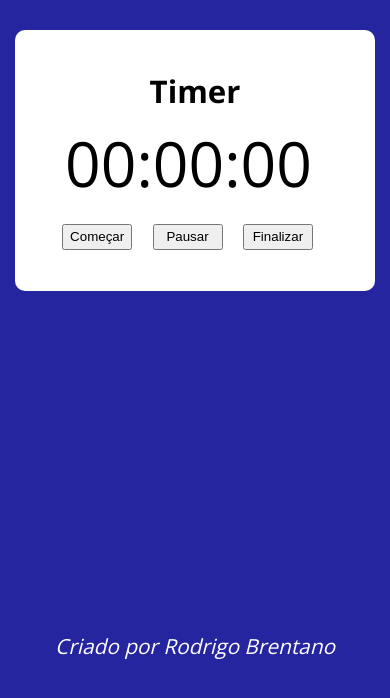
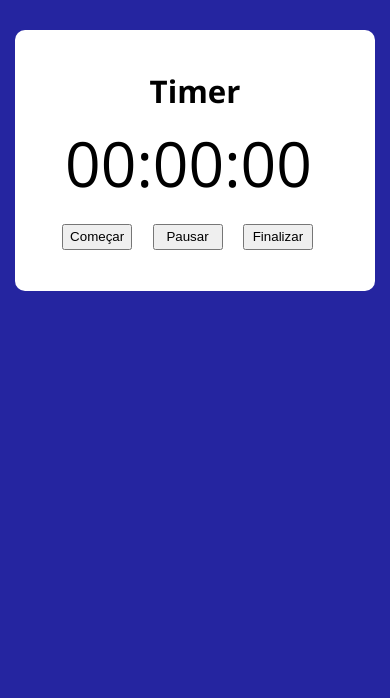
Before and after one commit to RodrigoBJJ94/timer-javascript-html-css, a plain HTML site: page index.html in a window 390 px wide. Drawn offline with nearby package versions, Linux system fonts and the light colour scheme.

Commit message:
Version 1.70

```diff
--- a/assets/css/style.css
+++ b/assets/css/style.css
@@ -46,13 +46,6 @@ p {
     text-align: center;
 }
 
-.name {
-    text-align: center;
-    color: white;
-    font-style: italic;
-    margin-top: 590px;
-}
-
 .start {
     width: 70px;
     height: 26px;
@@ -72,10 +65,6 @@ p {
 }
 
 @media (max-width: 800px) {
-    .name {
-        margin-top: 340px;
-    }
-
     .container {
         margin-top: 70px;
         margin-left: 15px;
@@ -89,8 +78,4 @@ p {
         padding-top: 1px;
         padding-bottom: 1px;
     }
-
-    .name {
-        margin-top: 270px;
-    }
 }
--- a/index.html
+++ b/index.html
@@ -20,9 +20,7 @@
             <button class="pause">Pausar</button>
             <button class="end">Finalizar</button>
         </p>
-
     </section>
-    <footer class="name">Criado por Rodrigo Brentano</footer>
     <script src="./assets/js/main.js"></script>
 
 </body>
```
